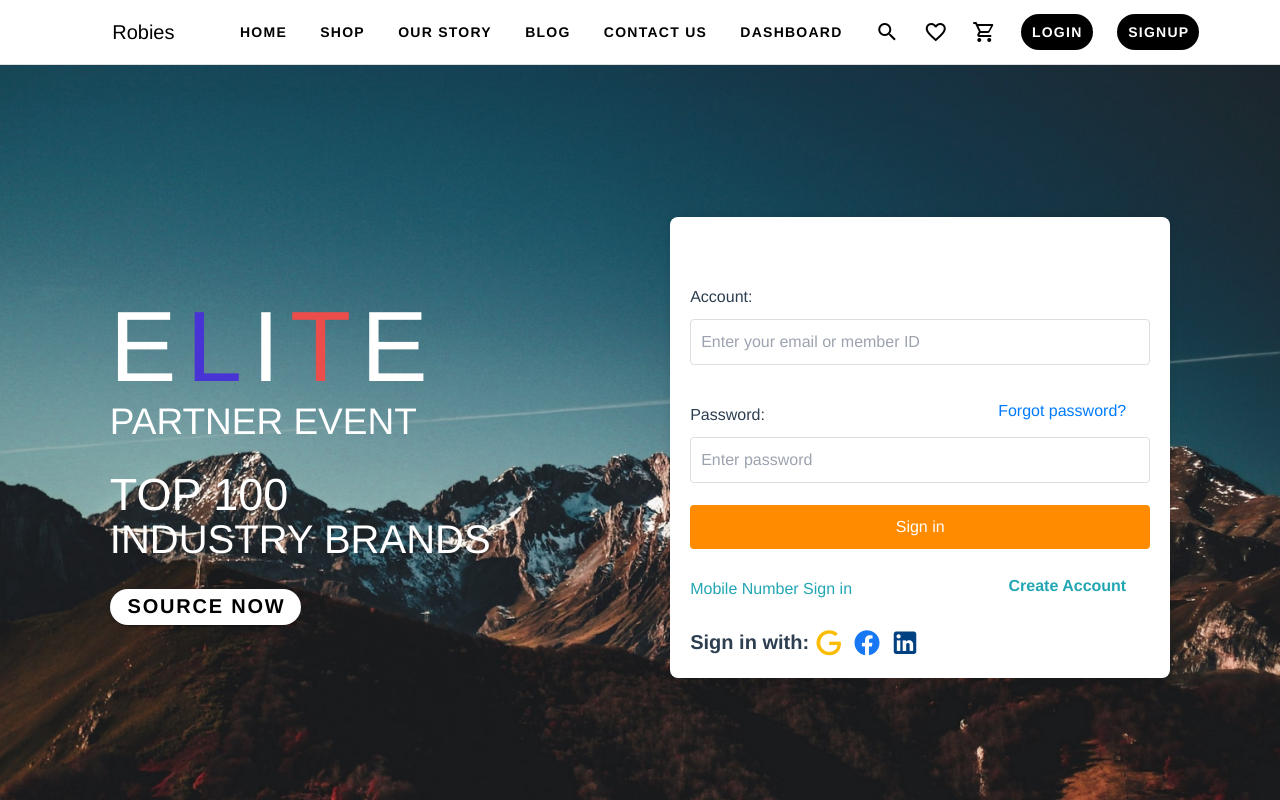
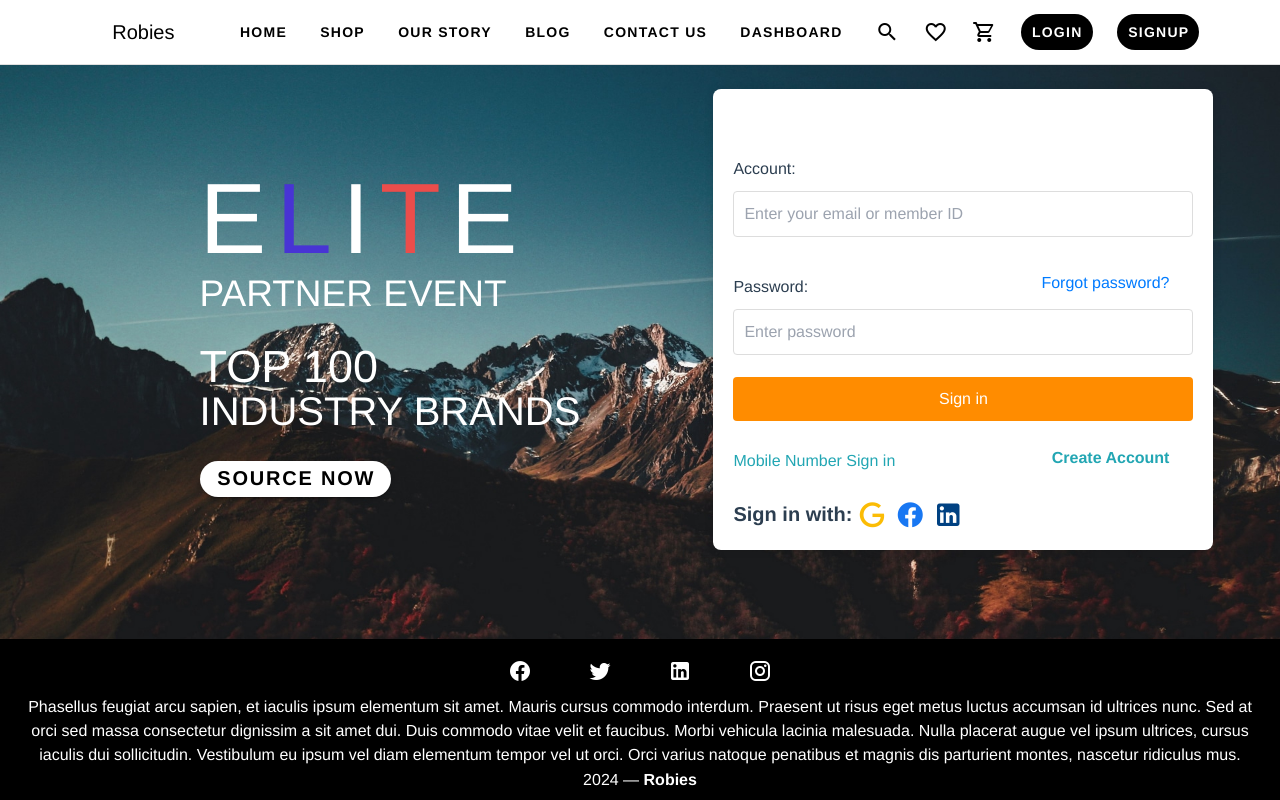
Before and after one commit to nada689/e-commerce, a Vue app: page /LoginPage in a window 1280 px wide. Shown: the top 800 px of the page. Built offline with nearby package versions, Linux system fonts and the light colour scheme; what @ckeditor/ckeditor5-vue would draw is missing.

Commit message:
Update loginPage.vue

```diff
--- a/src/views/loginPage.vue
+++ b/src/views/loginPage.vue
@@ -1,8 +1,19 @@
 <template>
-  <v-container fluid style="padding: 0; margin: 0">
-    <ProductHeader />
-
+  <v-container
+    class="parent"
+    fluid
+    style="
+      padding: 0;
+      margin: 0;
+      height: 100vh;
+      display: flex;
+      flex-direction: column;
+    "
+  >
     <div class="login-container">
+      <div class="nav">
+        <ProductHeader />
+      </div>
       <div class="login-banner">
         <div class="mb-3">
           <h1 style="font-size: 100px; letter-spacing: 10px">
@@ -79,7 +90,9 @@
         </div>
       </div>
     </div>
-    <PageFooter />
+    <div class="footer" style="flex: 0 0 auto">
+      <PageFooter />
+    </div>
   </v-container>
 </template>
 
@@ -146,15 +159,21 @@ export default {
 </script>
 
 <style scoped>
+body {
+  display: flex;
+  flex-direction: column;
+  height: 100vh;
+  margin: 0;
+}
 .login-container {
+  height: 100vh;
   margin-top: 0px;
   display: flex;
   justify-content: space-around;
   align-items: center;
-  height: 895px;
-  padding: 20px;
-  background: url("../assets/6.jpg") no-repeat center center fixed;
+  background: url("../assets/6.jpg") no-repeat center center;
   background-size: cover;
+  overflow: hidden;
 }
 
 .login-banner {
@@ -215,4 +234,6 @@ export default {
   border-radius: 4px;
   cursor: pointer;
 }
+.footer {
+}
 </style>
```
